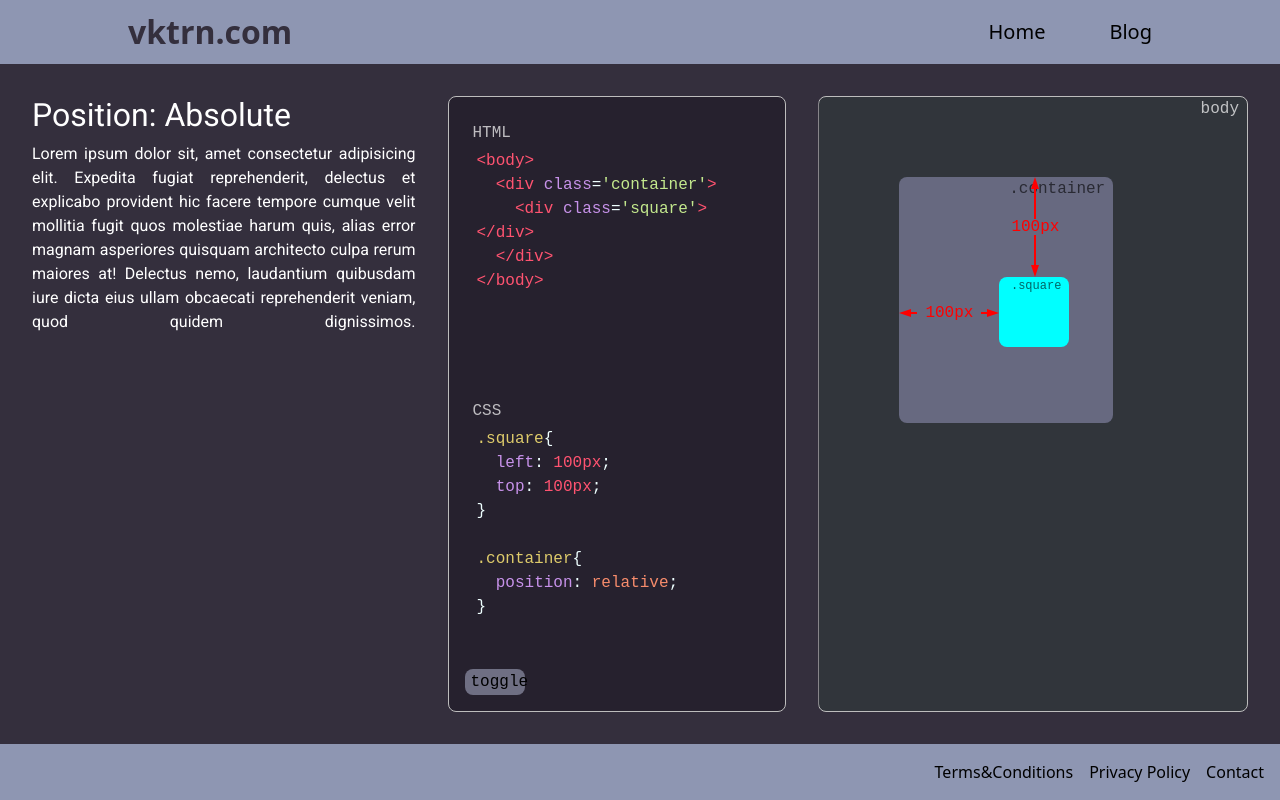
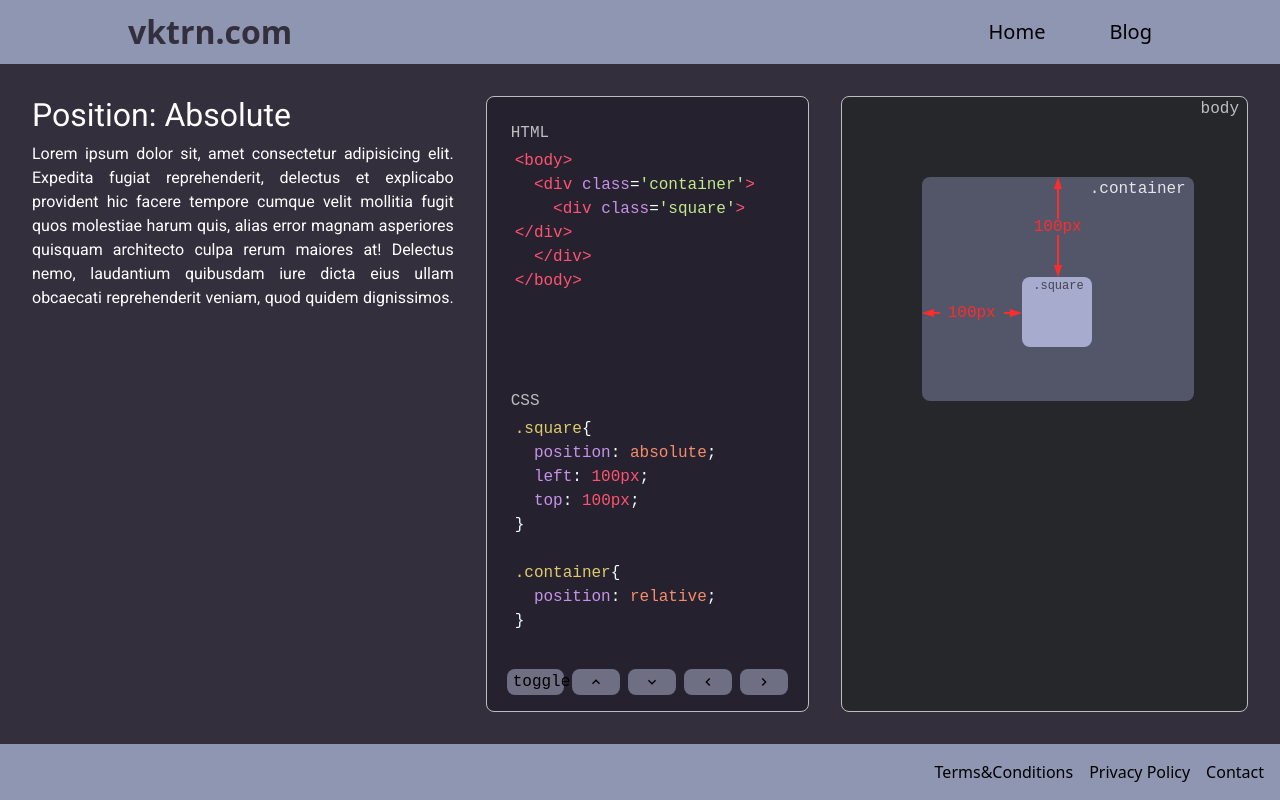
Before and after one commit to VKTRN/Portfolio, a React (Create React App) app: page /blog in a window 1280 px wide. Built offline with nearby package versions, Linux system fonts and the light colour scheme.

Commit message:
improve contrast and add style controls

```diff
--- a/package.json
+++ b/package.json
@@ -10,6 +10,7 @@
     "react": "^16.13.1",
     "react-codemirror2": "^7.2.1",
     "react-dom": "^16.13.1",
+    "react-icons": "^4.3.1",
     "react-router-dom": "^5.1.2",
     "react-scripts": "3.4.3",
     "sass": "^1.49.7",
--- a/src/pages/Blog.jsx
+++ b/src/pages/Blog.jsx
@@ -1,4 +1,6 @@
 import {useState, useRef, useEffect} from "react"
+import { MdOutlineKeyboardArrowUp, MdOutlineKeyboardArrowDown, MdOutlineKeyboardArrowLeft, MdOutlineKeyboardArrowRight } from 'react-icons/md';
+
 import React from 'react';
 
 import Header            from "../components/Header"
@@ -46,6 +48,7 @@ const initial_html = "<body>\n\t<div class='container'>\n\t\t<div class='square'
 let initial_css = ""
 
 initial_css = openSelector(initial_css,".square")
+initial_css = addDeclaration(initial_css, "position", "absolute")
 initial_css = addDeclaration(initial_css, "left", "100px")
 initial_css = addDeclaration(initial_css, "top", "100px")
 initial_css = closeSelector(initial_css)
@@ -68,11 +71,29 @@ function Blog() {
     const newString = css.slice(0, selectorStringStart+start) + " " + value + css.slice(selectorStringStart + end)
 
     setCss(newString)
-    // return newString
   }
 
   function change_position(){
     position === "relative" ? setPropertyValue("static", "position", "container") : setPropertyValue("relative", "position", "container")
+  }
+
+  function move(direction){
+    switch (direction) {
+      case "left":
+        setPropertyValue(add_px(left, -50), "left", "square")
+        break;
+      case "right":
+        setPropertyValue(add_px(left, 50), "left", "square")
+        break;
+      case "up":
+        setPropertyValue(add_px(top, -50), "top", "square")
+        break;
+      case "down":
+        setPropertyValue(add_px(top, 50), "top", "square")
+        break;
+      default:
+        break;
+    }
   }
 
   const [html, setHtml]          = useState(initial_html)
@@ -131,7 +152,21 @@ function Blog() {
             value={css}
             onChange={setCss}
           />
-          <button onClick={change_position}>toggle</button>
+          <div className="buttons">
+            <button onClick={change_position}>toggle</button>
+            <button onClick={() => move("up")}>
+              <MdOutlineKeyboardArrowUp />
+            </button>
+            <button onClick={() => move("down")}>
+              <MdOutlineKeyboardArrowDown />
+            </button>
+            <button onClick={() => move("left")}>
+              <MdOutlineKeyboardArrowLeft />
+            </button>
+            <button onClick={() => move("right")}>
+              <MdOutlineKeyboardArrowRight />
+            </button>
+          </div>
         </div>
 
         <div ref={ref_display} className="code-display" >
--- a/src/scss/_blog.scss
+++ b/src/scss/_blog.scss
@@ -16,7 +16,7 @@
 
     .text-container{
       font-family: 'Roboto', sans-serif;
-      width:25rem;
+      width:29rem;
       color:white;
 
       .text{
--- a/src/scss/_editor.scss
+++ b/src/scss/_editor.scss
@@ -4,20 +4,25 @@
   display: flex;
   flex-direction: column;
   width: 22rem;
-  gap:2rem;
+  gap:1.5rem;
   display: flex;
   background-color: #26212e;
   padding:1rem;
   border-radius: .5rem;
   border: solid rgb(189, 189, 189) 1px;
 
+  .buttons{
 
+    display:flex;
 
-  button{
-    background-color: rgba(161, 163, 189, 0.6);
-    border-radius: .5rem;
-    width:20%
+    button{
+      background-color: rgba(161, 163, 189, 0.6);
+      border-radius: .5rem;
+      margin: 0 .25rem;
+      width:20%
+    }
   }
+
 }
 
 .editor-container {
@@ -77,7 +82,7 @@
 	height:70px;
 	width:70px;
   position:absolute;
-  background-color:cyan;
+  background-color:rgb(167, 171, 206);
   transition: all 300ms;
   border-radius: .5rem;
 
@@ -91,9 +96,9 @@
 }
 
 .container{
-  height:40%;
-  width:50%;
-  background-color: rgb(103, 105, 128);
+  height:14rem;
+  width:17rem;
+  background-color: rgb(83, 85, 105);
   margin:5rem;
   border-radius: .5rem;
 
@@ -106,7 +111,7 @@
   width:35vw;
   max-width: 40rem;
   max-height: 40rem;
-  background-color: rgb(49, 53, 59);
+  background-color: rgb(37, 39, 43);
   border: solid rgb(189, 189, 189) 1px;
   border-radius: .5rem;
   overflow: hidden;
@@ -123,10 +128,10 @@
   }
 
   .name2{
-    color: rgba(0,0,0,.6) !important;
+    color: rgba(255, 255, 255, 0.85) !important;
     position: absolute;
     top:5rem;
-    right:calc(50% - 4.5rem);
+    right:calc(100% - 17rem - 4.5rem);
   }
 
 }
--- a/src/scss/_measure.scss
+++ b/src/scss/_measure.scss
@@ -1,5 +1,6 @@
 $scale: 1.5;
 $font-size: 1rem;
+$color:rgb(255, 44, 44);
 
 
 .measure {
@@ -20,7 +21,7 @@ $font-size: 1rem;
 
 .measure-line {
   flex: 1;
-  background-color: red;
+  background-color: $color;
   font-size: $font-size;
   height: 2px;
   width: 2px;
@@ -38,7 +39,7 @@ $font-size: 1rem;
 
 .measure-value {
   display: flex;
-  color: red;
+  color: $color;
   padding: 0.5rem;
   align-items: center;
   justify-content: center;
@@ -55,7 +56,7 @@ $font-size: 1rem;
   height: 0;
   border-top: calc(3px * $scale) solid transparent;
   border-bottom: calc(3px * $scale) solid transparent;
-  border-right: calc(8px * $scale) solid red;
+  border-right: calc(8px * $scale) solid $color;
 }
 
 .arrow-right {
@@ -64,7 +65,7 @@ $font-size: 1rem;
   border-top: calc(3px * $scale) solid transparent;
   border-bottom: calc(3px * $scale) solid transparent;
 
-  border-left: calc(8px * $scale) solid red;
+  border-left: calc(8px * $scale) solid $color;
 }
 
 .arrow-up {
@@ -73,7 +74,7 @@ $font-size: 1rem;
   border-left: calc(3px * $scale) solid transparent;
   border-right: calc(3px * $scale) solid transparent;
 
-  border-bottom: calc(8px * $scale) solid red;
+  border-bottom: calc(8px * $scale) solid $color;
 }
 
 .arrow-down {
@@ -82,5 +83,5 @@ $font-size: 1rem;
   border-left: calc(3px * $scale) solid transparent;
   border-right: calc(3px * $scale) solid transparent;
 
-  border-top: calc(8px * $scale) solid red;
+  border-top: calc(8px * $scale) solid $color;
 }
```
Also changed, not shown: 1 other file (tests, documents, lock files or other folders).
